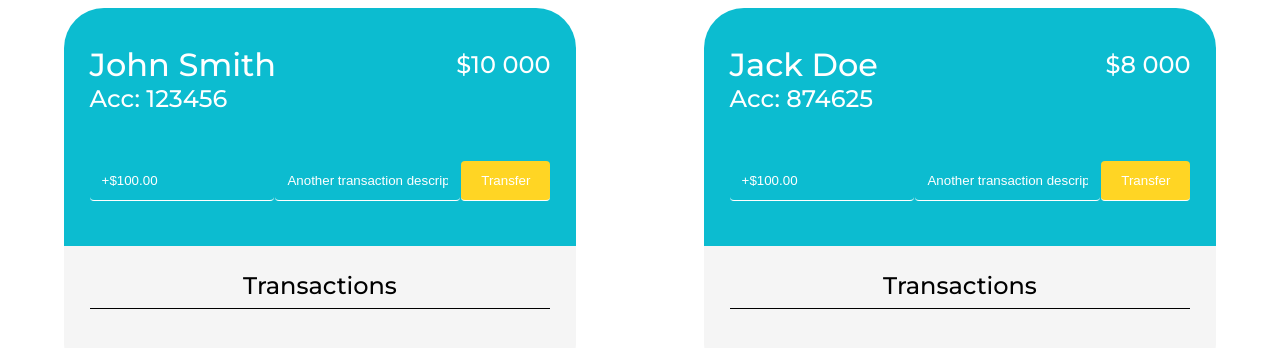
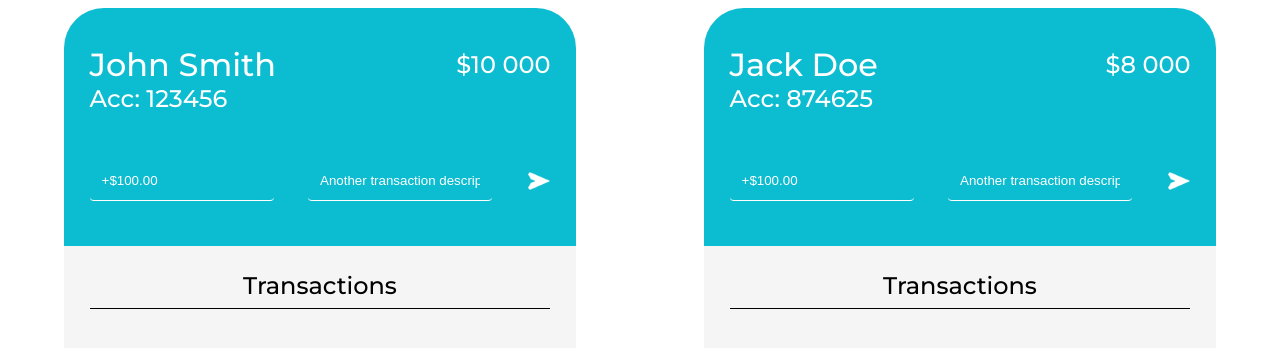
Before and after one commit to fari3001/Transfer-List, a React (Create React App) app: page / in a window 1280 px wide. Shown: the top 348 px of the page. Built offline with nearby package versions, Linux system fonts and the light colour scheme.

Commit message:
added transfer icons

```diff
--- a/package.json
+++ b/package.json
@@ -8,8 +8,10 @@
     "@testing-library/jest-dom": "^5.16.2",
     "@testing-library/react": "^12.1.3",
     "@testing-library/user-event": "^13.5.0",
+    "moment": "^2.29.1",
     "react": "^17.0.2",
     "react-dom": "^17.0.2",
+    "react-moment": "^1.1.1",
     "react-scripts": "5.0.0",
     "uuid": "^8.3.2",
     "web-vitals": "^2.1.4"
--- a/public/index.html
+++ b/public/index.html
@@ -10,6 +10,7 @@
       content="Web site created using create-react-app"
     />
     <link rel="apple-touch-icon" href="%PUBLIC_URL%/logo192.png" />
+
     <link rel="preconnect" href="https://fonts.googleapis.com">
     <link rel="preconnect" href="https://fonts.gstatic.com" crossorigin>
     <link href="https://fonts.googleapis.com/css2?family=Montserrat:wght@500&display=swap" rel="stylesheet">
--- a/src/App.css
+++ b/src/App.css
@@ -92,9 +92,17 @@ input::placeholder {
   color: white;
 }
 
-input[type="submit"] {
-  padding: 12px 20px;
-  background-color: #FFD524;
+input[type="image"] {
+  border-bottom: none;
+  height: 1.5rem;
+  width: 1.5rem;
+  padding: 0;
+  border-radius: 50%;
+}
+
+.transfer-button {
+  display: flex;
+  align-items: center;
 }
 
 /* Transaction */
@@ -105,11 +113,13 @@ input[type="submit"] {
   border-radius: 0 0 40px 40px;
 }
 
+
 .transaction-wrapper h2 {
   text-align: center;
   margin-bottom: 1.5rem;
   padding-bottom: 0.5rem;
   border-bottom: 1px solid black;
+  background: transparent;
 }
 
 
@@ -118,4 +128,15 @@ input[type="submit"] {
   justify-content: space-between;
   font-size: 1.2rem;
   margin: 1rem 0;
+  letter-spacing: 0.01rem;
 }
+
+.transaction-statement p {
+  font-size: 0.9rem;
+  letter-spacing: 0.07rem;
+}
+
+.transaction-header p {
+  font-weight: 600;
+  letter-spacing: 0.05rem;
+}
--- a/src/App.js
+++ b/src/App.js
@@ -2,6 +2,7 @@ import './App.css';
 import React, {useState} from 'react'
 import InterfaceOne from './components/Interfaces/InterfaceOne';
 import InterfaceTwo from './components/Interfaces/InterfaceTwo';
+
 
 function App() {
   const [amountOne, setAmountOne] = useState({
@@ -18,7 +19,7 @@ function App() {
   const [totalTwo, setTotalTwo] = useState(8000)
   const current = new Date();
   const date = `${current.getDate()}/${current.getMonth()+1}/${current.getFullYear()}`;
-
+  console.log(current)
 
   return (
     <div className="app">
--- a/src/components/Transactions/TransactionsOne.jsx
+++ b/src/components/Transactions/TransactionsOne.jsx
@@ -7,6 +7,9 @@ export default function TransactionsOne({amountOne, description, date}) {
       <h2>
         Transactions
       </h2>
+        { description &&
+        <div className='transaction-header'><p>Today</p></div>
+        }
         {description.length > 0 && (
           <>
             {description.map((el) => (
--- a/src/components/Transactions/TransactionsTwo.jsx
+++ b/src/components/Transactions/TransactionsTwo.jsx
@@ -7,6 +7,9 @@ export default function TransactionsTwo({amountTwo, transactionTwo, date}) {
       <h2>
         Transactions
       </h2>
+        { transactionTwo &&
+        <div className='transaction-header'><p>Today</p></div>
+        }
         {transactionTwo?.length > 0 && (
           <>
             {transactionTwo.map((el) => (
--- a/src/components/Transfer/TransferOne.jsx
+++ b/src/components/Transfer/TransferOne.jsx
@@ -1,4 +1,5 @@
 import React, {useEffect, useState, useRef} from 'react'
+import send from '../../Images/send.png'
 
 export default function TransferOne({ amountOne, totalTwo,setTotalTwo, setAmountOne, description ,setDescription, total, setTotal}) {
 
@@ -22,13 +23,17 @@ export default function TransferOne({ amountOne, totalTwo,setTotalTwo, setAmount
 
     // }, [total])
 
+    console.log(amountOne)
 
       const handleSubmit = (e) => {
         e.preventDefault();
-        setDescription((el) => [...el, amountOne]);
-        const currentFigure = amountOne.amount
-        setTotal (prevState => Number(prevState) - Number(currentFigure))
-        setTotalTwo (prevState => Number(prevState) + Number(currentFigure))
+        if (amountOne.amount.length && amountOne.desc.length) {
+          e.preventDefault();
+          setDescription((el) => [...el, amountOne]);
+          const currentFigure = amountOne.amount
+          setTotal (prevState => Number(prevState) - Number(currentFigure))
+          setTotalTwo (prevState => Number(prevState) + Number(currentFigure))
+        }
       }
 
 
@@ -42,7 +47,7 @@ export default function TransferOne({ amountOne, totalTwo,setTotalTwo, setAmount
                 <input type="text" placeholder='Another transaction description' onChange={handleChange} name="desc" value={amountOne.desc} />
             </div>
             <div className='transfer-button'>
-                <input type="submit" value="Transfer"/>
+              <input type="image" src={send} alt="Submit"/>
             </div>
         </form>
     </div>
--- a/src/components/Transfer/TransferTwo.jsx
+++ b/src/components/Transfer/TransferTwo.jsx
@@ -1,4 +1,5 @@
 import React, {useEffect, useState, useRef} from 'react'
+import send from '../../Images/send.png'
 
 export default function TransferOne({ amountTwo, totalTwo, setAmountTwo, setTotal, setTotalTwo, setTransactionTwo }) {
 
@@ -33,7 +34,7 @@ export default function TransferOne({ amountTwo, totalTwo, setAmountTwo, setTota
                 <input type="text" placeholder='Another transaction description' onChange={handleChange} name="desc" value={amountTwo.desc} />
             </div>
             <div className='transfer-button'>
-                <input type="submit" value="Transfer"/>
+                <input type="image" src={send} alt="Submit"/>
             </div>
         </form>
     </div>
```
Also changed, not shown: src/Images/send.png (added), 1 other file (tests, documents, lock files or other folders).
